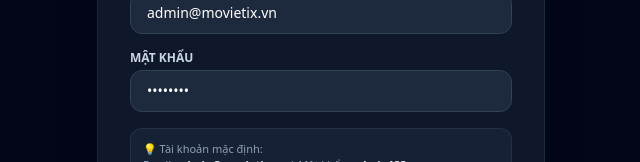
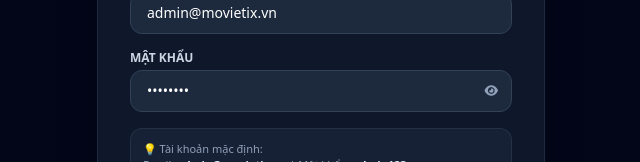
Before and after one commit to anhyen11126-rgb/RapPhim, a React (Vite) app in the folder frontend/: page /admin/login in a window 1280 px wide. Shown: the part 349-511 px from the top of the page, without its empty margins (319-959 px from the left). Built offline with nearby package versions, Linux system fonts and the light colour scheme.

Commit message:
feat(auth): use FontAwesome eye and eye-slash icons for password visibility toggle

```diff
--- a/frontend/src/pages/admin/AdminLoginPage.jsx
+++ b/frontend/src/pages/admin/AdminLoginPage.jsx
@@ -6,6 +6,7 @@ const AdminLoginPage = () => {
   const navigate = useNavigate();
   const [email, setEmail] = useState('admin@movietix.vn');
   const [password, setPassword] = useState('admin123');
+  const [showPassword, setShowPassword] = useState(false);
   const [loading, setLoading] = useState(false);
   const [errorMsg, setErrorMsg] = useState('');
 
@@ -63,14 +64,28 @@ const AdminLoginPage = () => {
             <label className="block text-xs font-semibold text-slate-300 uppercase mb-1">
               Mật khẩu
             </label>
+            <div className="relative">
               <input
-              type="password"
+                type={showPassword ? 'text' : 'password'}
                 required
                 value={password}
                 onChange={(e) => setPassword(e.target.value)}
-              className="w-full bg-slate-800 border border-slate-700 rounded-xl px-4 py-2.5 text-white focus:outline-none focus:border-red-500 text-sm"
+                className="w-full bg-slate-800 border border-slate-700 rounded-xl pl-4 pr-11 py-2.5 text-white focus:outline-none focus:border-red-500 text-sm"
                 placeholder="••••••••"
               />
+              <button
+                type="button"
+                onClick={() => setShowPassword(!showPassword)}
+                className="absolute inset-y-0 right-0 pr-3.5 flex items-center text-slate-400 hover:text-white transition-colors text-xs cursor-pointer"
+                title={showPassword ? 'Ẩn mật khẩu' : 'Hiện mật khẩu'}
+              >
+                {showPassword ? (
+                  <i className="fa-solid fa-eye-slash"></i>
+                ) : (
+                  <i className="fa-solid fa-eye"></i>
+                )}
+              </button>
+            </div>
           </div>
 
           <div className="p-3 bg-slate-800/60 rounded-xl border border-slate-700/50 text-[11px] text-slate-400">
--- a/frontend/src/pages/client/AuthPage.jsx
+++ b/frontend/src/pages/client/AuthPage.jsx
@@ -374,9 +374,14 @@ const AuthPage = ({ initialMode = 'login' }) => {
                       <button
                         type="button"
                         onClick={() => setShowPassword(!showPassword)}
-                        className="absolute inset-y-0 right-0 pr-3.5 flex items-center text-slate-500 hover:text-slate-300 text-xs"
+                        className="absolute inset-y-0 right-0 pr-3.5 flex items-center text-slate-400 hover:text-white transition-colors text-xs cursor-pointer"
+                        title={showPassword ? 'Ẩn mật khẩu' : 'Hiện mật khẩu'}
                       >
-                        {showPassword ? '🙈' : '👁️'}
+                        {showPassword ? (
+                          <i className="fa-solid fa-eye-slash"></i>
+                        ) : (
+                          <i className="fa-solid fa-eye"></i>
+                        )}
                       </button>
                     </div>
                   </div>
@@ -496,9 +501,14 @@ const AuthPage = ({ initialMode = 'login' }) => {
                       <button
                         type="button"
                         onClick={() => setShowPassword(!showPassword)}
-                        className="absolute inset-y-0 right-0 pr-3.5 flex items-center text-slate-500 hover:text-slate-300 text-xs"
+                        className="absolute inset-y-0 right-0 pr-3.5 flex items-center text-slate-400 hover:text-white transition-colors text-xs cursor-pointer"
+                        title={showPassword ? 'Ẩn mật khẩu' : 'Hiện mật khẩu'}
                       >
-                        {showPassword ? '🙈' : '👁️'}
+                        {showPassword ? (
+                          <i className="fa-solid fa-eye-slash"></i>
+                        ) : (
+                          <i className="fa-solid fa-eye"></i>
+                        )}
                       </button>
                     </div>
                   </div>
```
Lines whose indentation alone changed are shown as unchanged.
